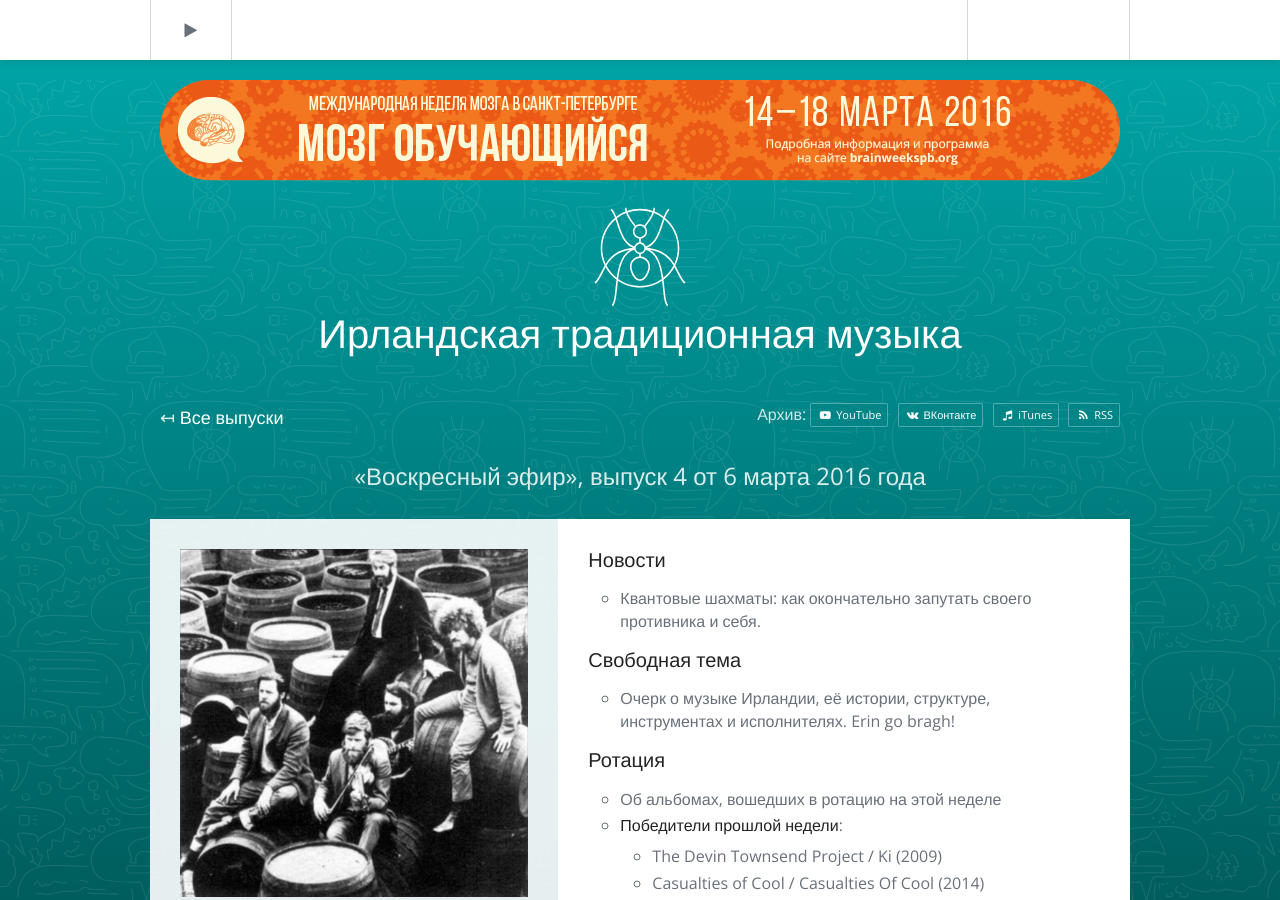
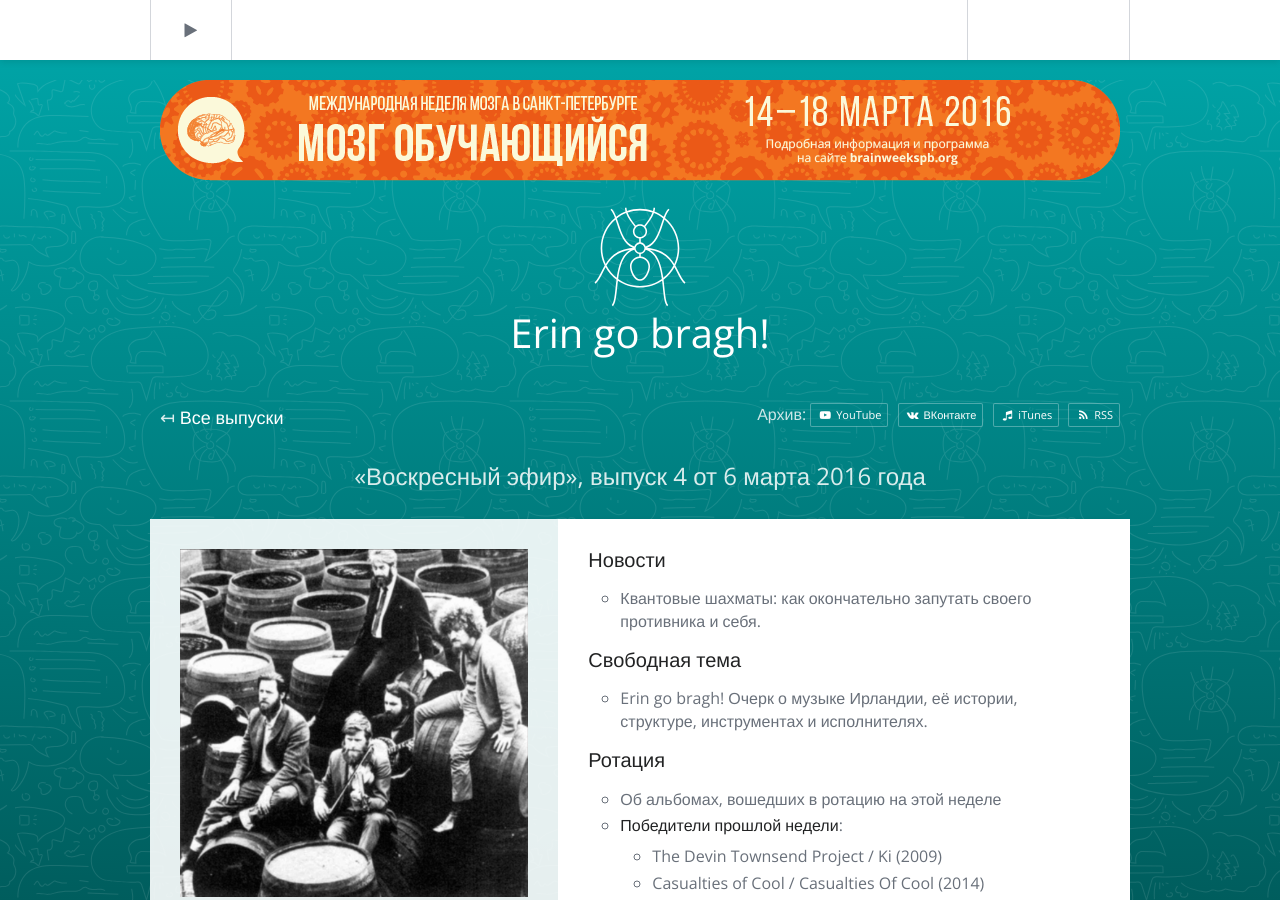
Before and after one commit to tretten/site-moonant, a Jekyll site: the page built from _posts/sunday-live/2016-03-06-ирландская-традиционная-музыка.md, in a window 1280 px wide and 900 px high. Built offline with Jekyll 4.4.1, drawn with Linux system fonts in a browser that asks for light colours; nearby versions of some CDN libraries; a script that is not in the unit is left out; comment, search, counter and statistics services are not loaded.

Commit message:
~ называние вэ

```diff
--- a/_posts/sunday-live/2016-03-06-ирландская-традиционная-музыка.md
+++ b/_posts/sunday-live/2016-03-06-ирландская-традиционная-музыка.md
@@ -3,7 +3,7 @@ layout:         post
 category:       "sunday-live"
 
 number:         4
-title:          Ирландская традиционная музыка
+title:          Erin go bragh!
 description:    Очерк о музыке Ирландии, её истории, структуре, инструментах и исполнителях.
 image:          004.png
 audio:          004.mp3
@@ -17,7 +17,7 @@ yt:
 - Квантовые шахматы: как окончательно запутать своего противника и себя.
 
 #### Свободная тема
-- Очерк о музыке Ирландии, её истории, структуре, инструментах и исполнителях. Erin go bragh!
+-  Erin go bragh! Очерк о музыке Ирландии, её истории, структуре, инструментах и исполнителях.
 
 #### Ротация
 - Об альбомах, вошедших в ротацию на этой неделе
```
